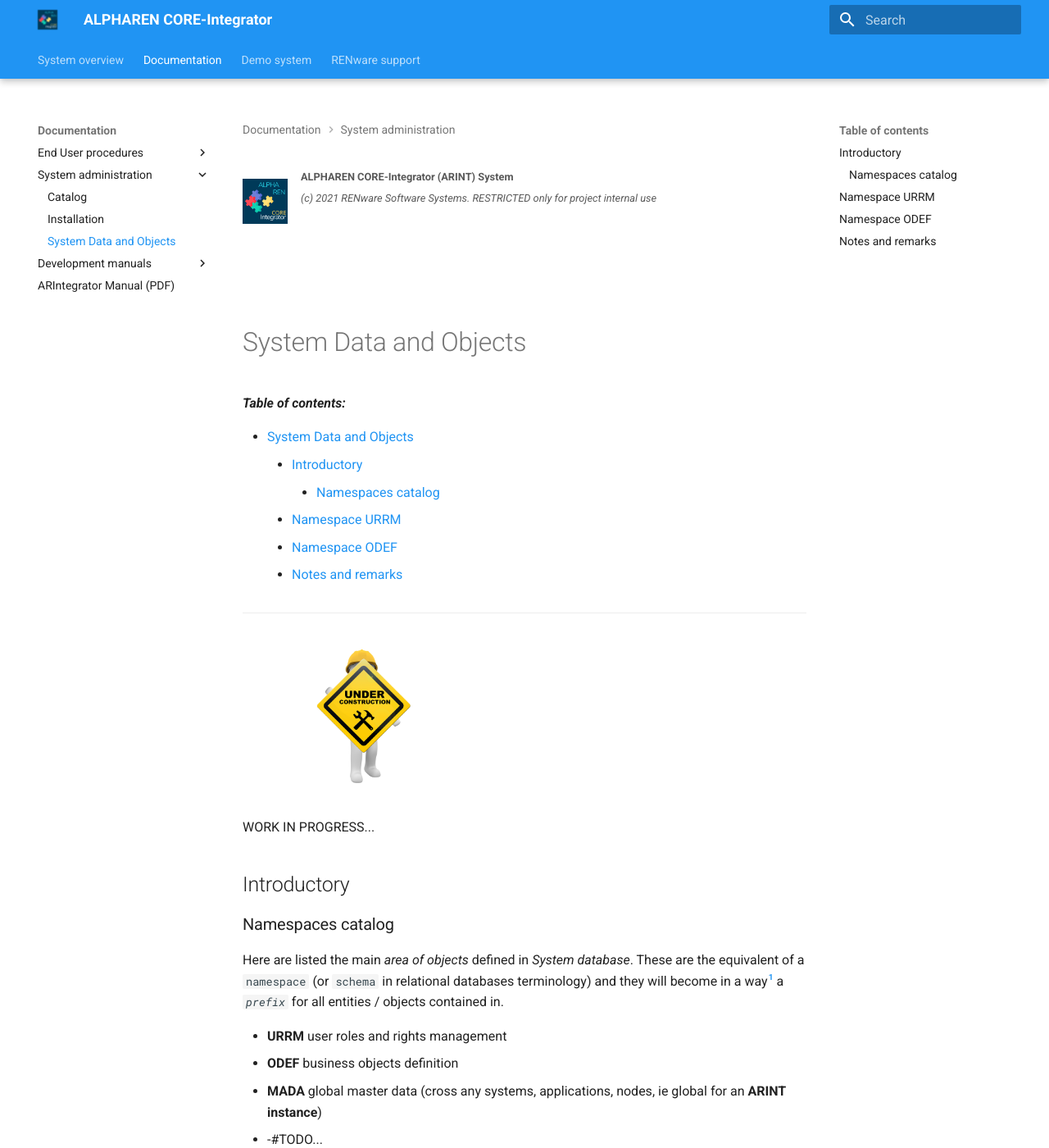
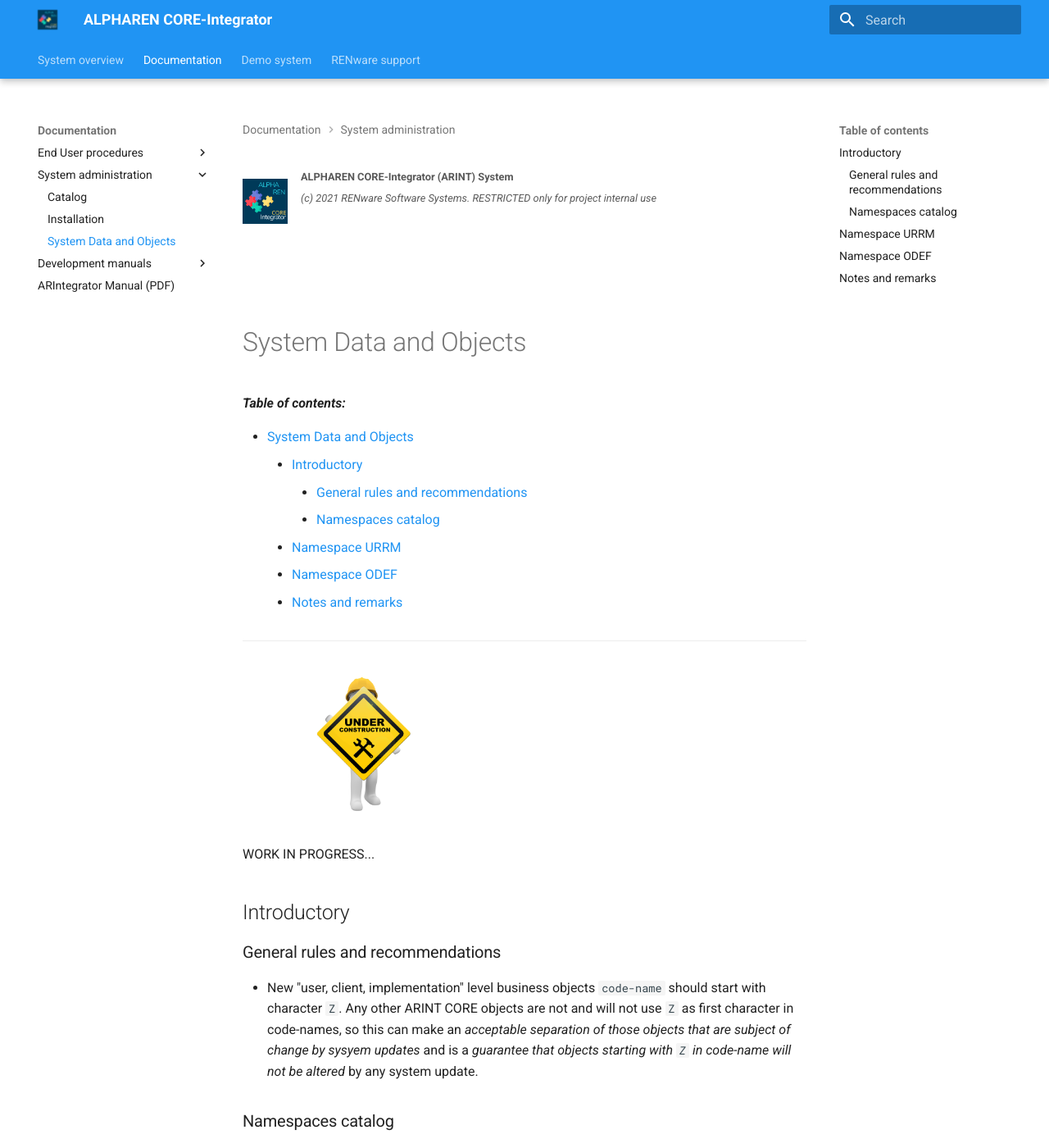
Before and after one commit to petre-renware/arint, an MkDocs documentation site: the page built from doc_src/810-DSGN/810.03-System_Data_and_Objects.md, in a window 1280 px wide and 1400 px high. Shown: the whole window at 82% size. Built offline with MkDocs 1.6.1 and Material for MkDocs 9.7.7, drawn with Linux system fonts in a browser that asks for light colours.

Commit message:
Update 810.03-System_Data_and_Objects.md

```diff
--- a/doc_src/810-DSGN/810.03-System_Data_and_Objects.md
+++ b/doc_src/810-DSGN/810.03-System_Data_and_Objects.md
@@ -17,6 +17,12 @@
 WORK IN PROGRESS...
 
 ## Introductory
+
+### General rules and recommendations
+
+* New "user, client, implementation" level business objects `code-name` should start with character `Z`. Any other ARINT CORE objects are not and will not use `Z` as first character in code-names, so this can make an *acceptable separation of those objects that are subject of change by sysyem updates* and is a *guarantee that objects starting with `Z` in code-name will not be altered* by any system update.
+
+
 
 ### Namespaces catalog
 
```
